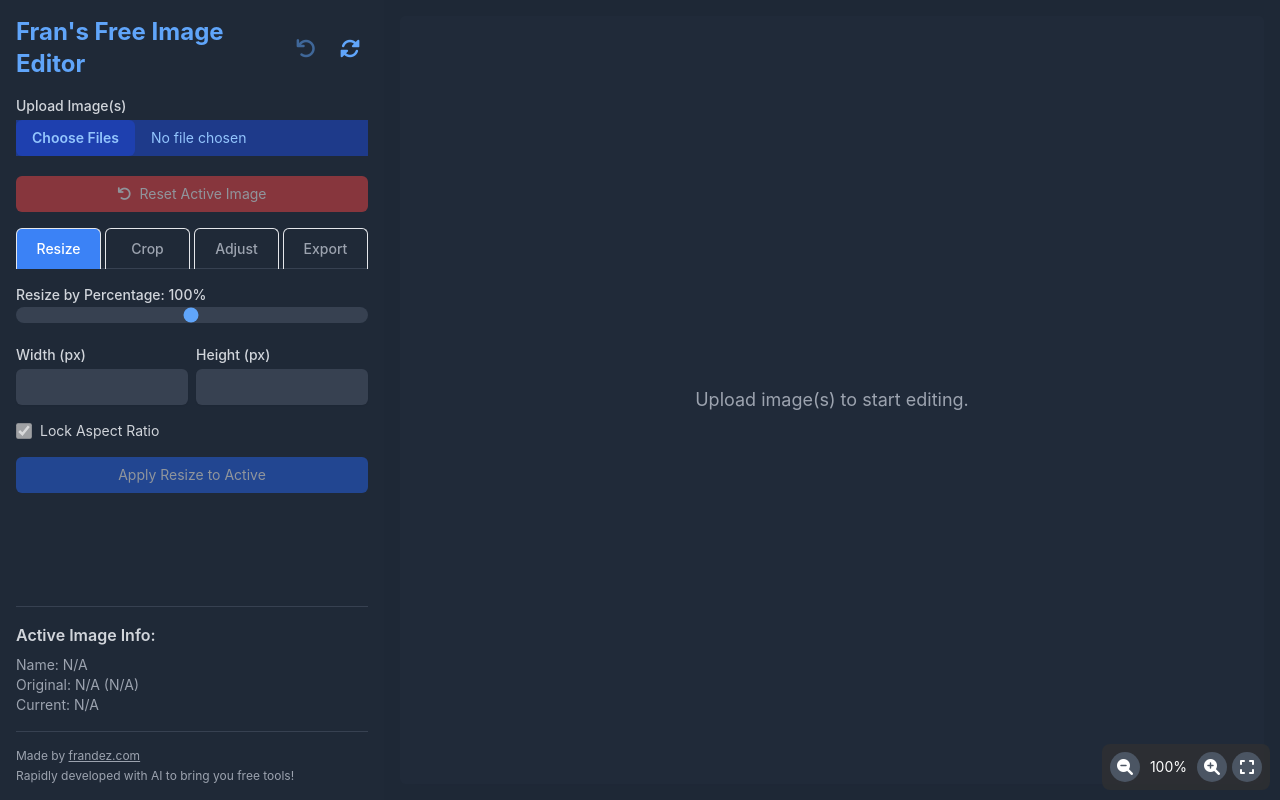
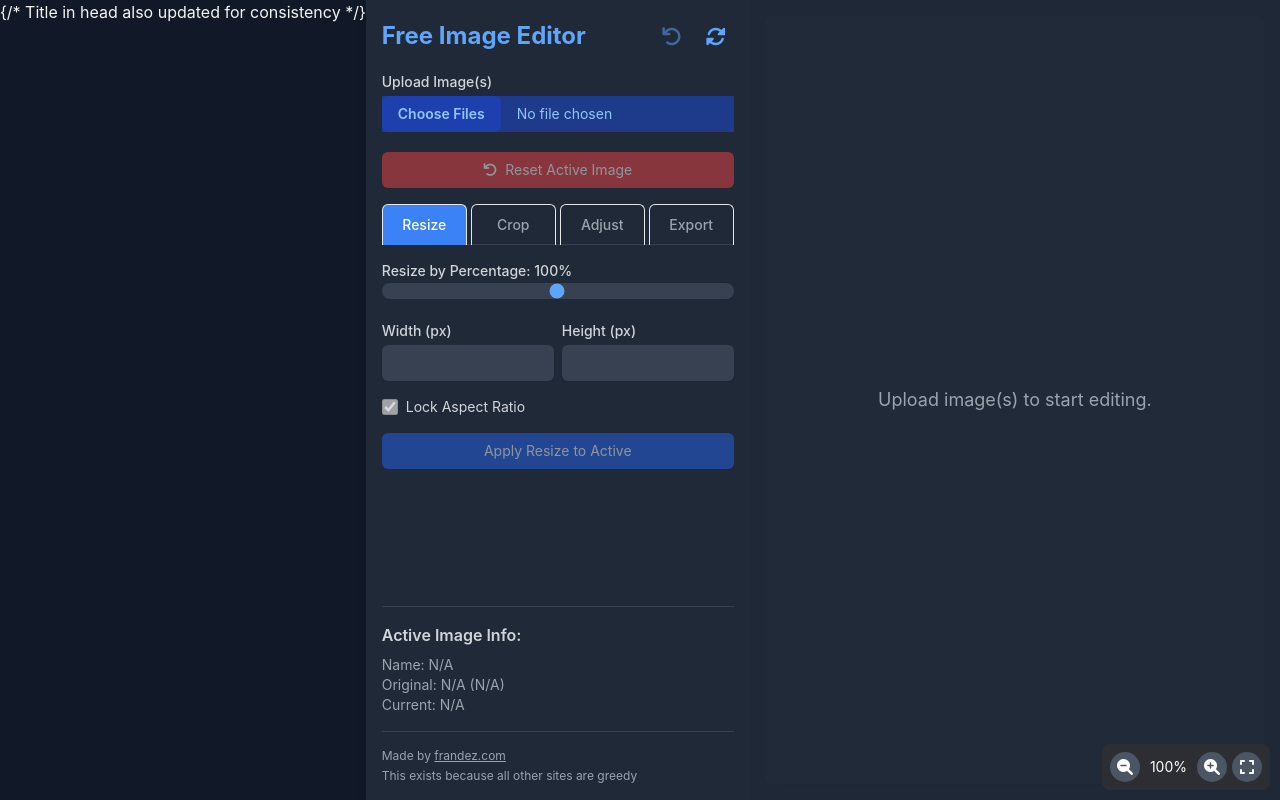
Before and after one commit to frablem/frans-free-image-optimizer, a plain HTML site: page index.html in a window 1280 px wide. Drawn offline with nearby package versions, Linux system fonts and the light colour scheme.

Commit message:
Update index.html

```diff
--- a/index.html
+++ b/index.html
@@ -3,7 +3,7 @@
 <head>
     <meta charset="UTF-8">
     <meta name="viewport" content="width=device-width, initial-scale=1.0">
-    <title>Fran's Free Image Editor - Enhanced</title>
+    <title>Free Image Editor - Enhanced</title> {/* Title in head also updated for consistency */}
     <script src="https://cdn.tailwindcss.com"></script>
     <link href="https://cdnjs.cloudflare.com/ajax/libs/font-awesome/6.0.0-beta3/css/all.min.css" rel="stylesheet">
     <style>
@@ -216,7 +216,7 @@
 
     <div class="w-full md:w-96 bg-gray-800 p-4 shadow-lg control-panel flex flex-col flex-shrink-0 h-[60vh] md:h-screen">
         <div class="flex justify-between items-center mb-4">
-            <h1 class="text-2xl font-bold text-blue-400">Fran's Free Image Editor</h1>
+            <h1 class="text-2xl font-bold text-blue-400">Free Image Editor</h1>
             <div class="flex items-center space-x-2">
                 <button id="undoButton" class="text-blue-400 hover:text-blue-300 p-2 rounded-full hover:bg-gray-700 disabled:opacity-50 disabled:cursor-not-allowed" title="Undo Last Action" data-tooltip="Undo Last Action (Ctrl+Z)" disabled>
                     <i class="fas fa-undo fa-lg"></i>
@@ -396,7 +396,7 @@
 
             <div class="mt-4 pt-4 border-t border-gray-700 text-xs text-gray-400 text-left">
                 <p>Made by <a href="https://frandez.com" target="_blank" rel="noopener noreferrer" class="underline hover:text-blue-300">frandez.com</a></p>
-                <p class="mt-1">Rapidly developed with AI to bring you free tools!</p>
+                <p class="mt-1">This exists because all other sites are greedy</p>
             </div>
         </div>
     </div>
```
